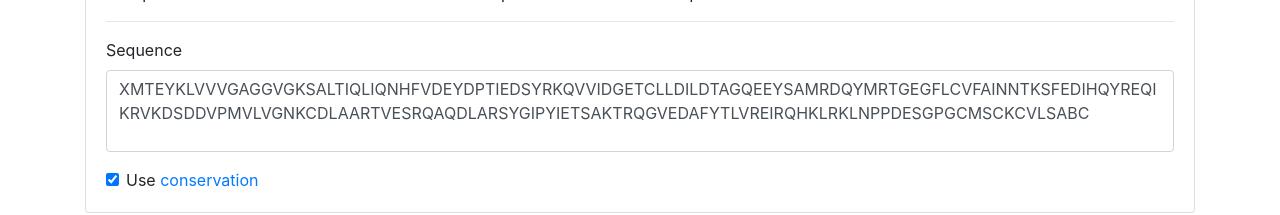
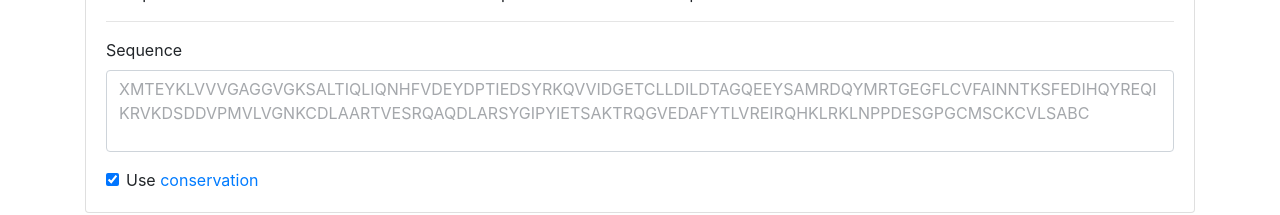
Before and after one commit to milantru/prankweb, a React (Vite) app in the folder src/frontend/: page / in a window 1280 px wide. Both pictures are taken after a click on the radio button "Sequence". Shown: the part 306-521 px from the top of the page. Built offline with nearby package versions, Linux system fonts and the light colour scheme.

Commit message:
Descrease opacity when placeholder is used

```diff
--- a/src/frontend/src/pages/home/components/InputSequenceBlock.tsx
+++ b/src/frontend/src/pages/home/components/InputSequenceBlock.tsx
@@ -50,7 +50,11 @@ function InputSequenceBlock({ data, setData, setErrorMessage, maxSequenceLength
                 <div contentEditable
                     id="editor"
                     className="form-control"
-                    style={{ minHeight: "82px" }}
+                    style={{
+                        minHeight: "82px",
+                        // If data.sequence.length > 0, then placeholder is displayed and we want to decrease opacity
+                        color: data.sequence.length > 0 ? "#495057" : "#49505780"
+                    }}
                     // TODO title is true, or...?
                     title="PlankWeb will use AlphaFold predicted structure."
                     onInput={updateHighlight}
```
